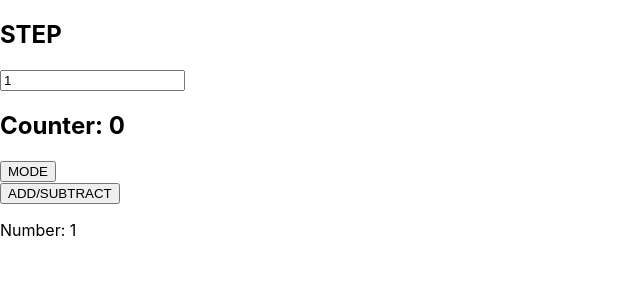
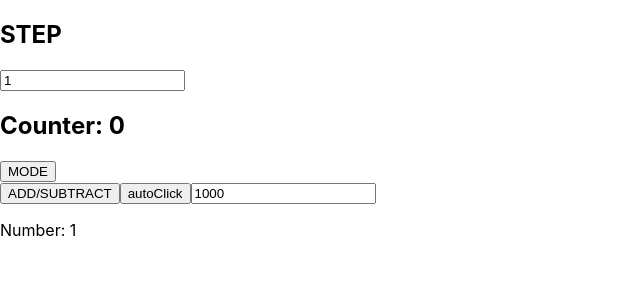
Before and after one commit to JaneTyrant/react-counter, a React (Create React App) app: page / in a window 1280 px wide. Shown: the top 300 px of the page, without its empty margins (0-640 px from the left). Built offline with nearby package versions, Linux system fonts and the light colour scheme.

Commit message:
Add autoClick button

```diff
--- a/src/App.js
+++ b/src/App.js
@@ -1,6 +1,6 @@
 import React from "react";
 import "./App.css";
-import CountSection from "./components/CountSection";
+import CountSection from "./components/Count/CountSection";
 
 function App() {
   return (
--- a/src/components/CountArticle/index.js
+++ b/src/components/Count/CountArticle/index.js
@@ -6,27 +6,40 @@ class CountArticle extends Component {
     this.state = {
       count: 0,
       isAdded: true,
+      time: 1000,
     };
+    this.intervalId = null;
   }
   mode = () => {
     const { isAdded } = this.state;
-    //isAdded ? this.add() : this.subtract()
     this.setState({
       isAdded: !isAdded,
     });
   };
   changeNumber = () => {
     const { isAdded } = this.state;
-
     this.setState((state) => {
       const { count } = state;
       const { number } = this.props;
       return { count: isAdded ? count + number : count - number };
     });
   };
+  autoClick = () => {
+    if (this.intervalId === null) {
+      this.setState((state) => {
+        const { time } = state;
+        this.intervalId = setInterval(this.changeNumber, time);
+      });
+    }
+  };
+  handlerInput = ({ target: { value } }) => {
+    const valueToNumber = Number(value);
+    this.setState({ time: valueToNumber });
+  };
   render() {
-    const { count } = this.state;
+    const { count, time } = this.state;
     const { number } = this.props;
+    console.log(count);
     return (
       <>
         <article>
@@ -34,6 +47,13 @@ class CountArticle extends Component {
           <button onClick={this.mode}>MODE</button>
           <br></br>
           <button onClick={this.changeNumber}>ADD/SUBTRACT</button>
+          <button onClick={this.autoClick}>autoClick</button>
+          <input
+            name="time"
+            onChange={this.handlerInput}
+            value={time}
+            type="number"
+          />
           <p>Number: {number}</p>
         </article>
       </>
--- /dev/null
+++ b/src/components/Count/CountSection/index.js
@@ -0,0 +1,38 @@
+import React, { Component } from "react";
+import CountArticle from "../CountArticle";
+
+class CountSection extends Component {
+  constructor(props) {
+    super(props);
+    this.state = {
+      number: 1,
+    };
+  }
+  handlerInput = ({ target: { value } }) => {
+    const valueToNumber = Number(value);
+    if (valueToNumber >= 1 && valueToNumber <= 1000000) {
+      this.setState({ number: valueToNumber });
+    }
+  };
+  render() {
+    const { number } = this.state;
+    return (
+      <>
+        <section>
+          <article>
+            <h2>STEP</h2>
+            <input
+              name="number"
+              onChange={this.handlerInput}
+              value={number}
+              type="number"
+            />
+          </article>
+          <CountArticle number={number} />
+        </section>
+      </>
+    );
+  }
+}
+
+export default CountSection;
--- a/src/components/CountSection/index.js
+++ /dev/null
@@ -1,38 +0,0 @@
-import React, { Component } from 'react';
-import CountArticle from "../CountArticle";
-
-class CountSection extends Component {
-    constructor(props) {
-        super(props);
-        this.state = {
-            number: 1,
-        };
-    }
-    handlerInput = ({ target: { value } }) => {
-        const valueToNumber = Number(value);
-        if(valueToNumber >= 1 && valueToNumber <= 1000000 ) {
-            this.setState({ number: valueToNumber })
-        }
-    }
-    render() {
-        const {number} = this.state;
-        return (
-            <>
-                <section>
-                    <article>
-                        <h2>STEP</h2>
-                        <input
-                        name="number"
-                        onChange={this.handlerInput}
-                        value={number}
-                        placeholder="password"
-                        type='number' />
-                    </article>
-                    <CountArticle number={number}/>
-                </section>
-            </>
-        );
-    }
-}
-
-export default CountSection;
```
